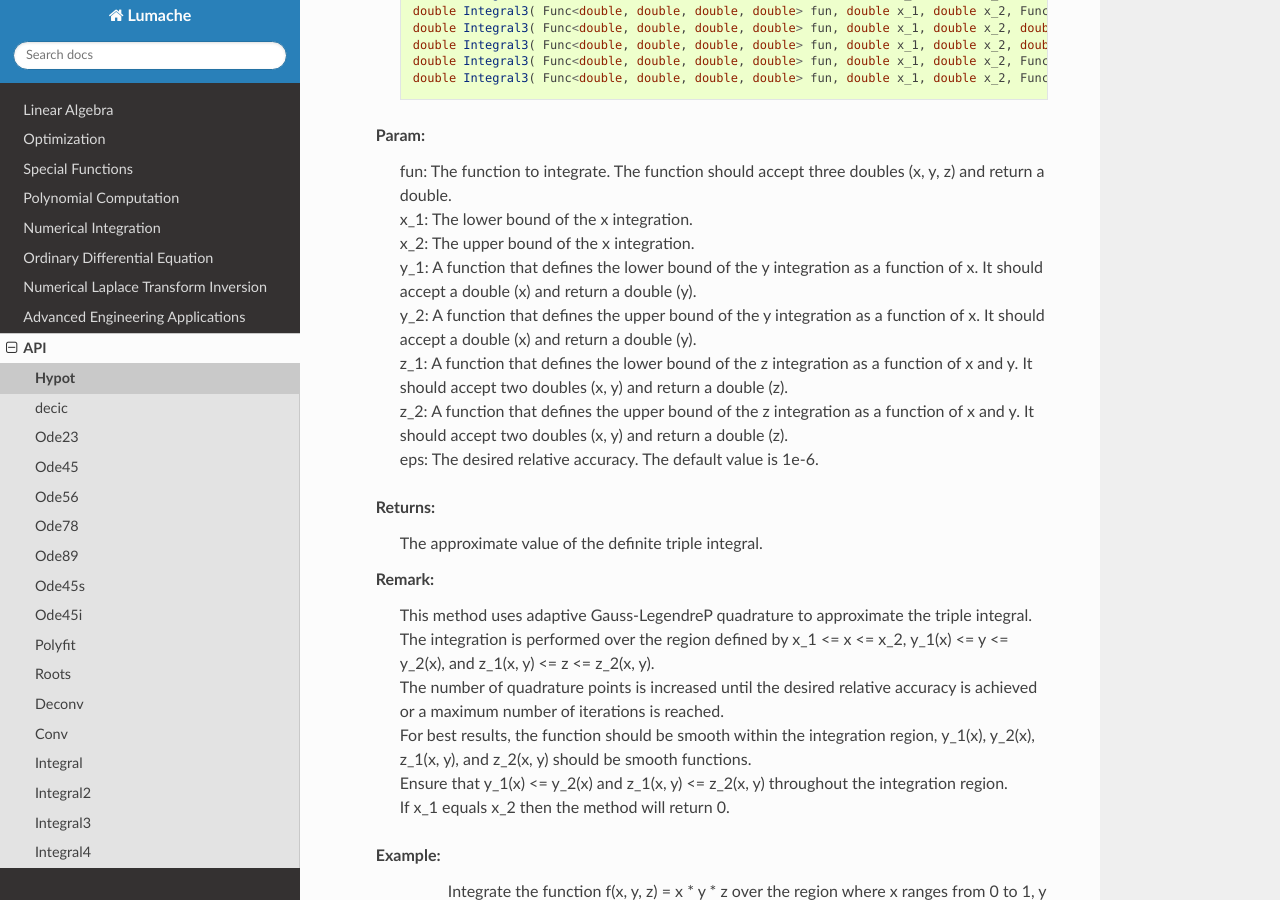
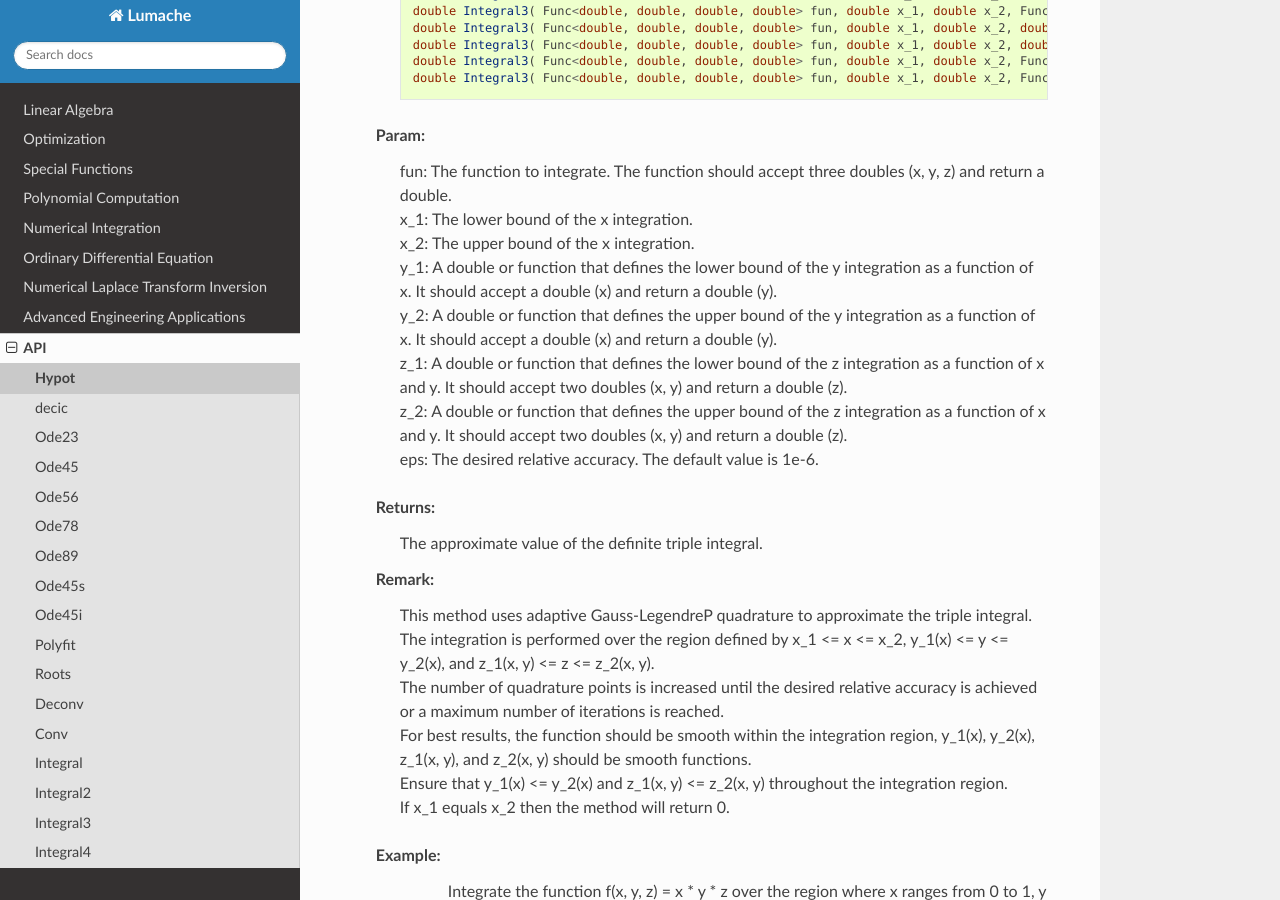
Before and after one commit to cyphercrescent/sepalsolver-doc, a Sphinx documentation site: the page built from docs/source/Math.rst, in a window 1280 px wide and 900 px high, scrolled down 28290 px. Built offline with Sphinx 7.4.7 and the Read the Docs theme 3.1.0, drawn with Linux system fonts in a browser that asks for light colours.

Commit message:
Update Math.rst
corrected parameter description for integral 3

```diff
--- a/docs/source/Math.rst
+++ b/docs/source/Math.rst
@@ -1138,10 +1138,10 @@ Integral3
       | fun:  The function to integrate. The function should accept three doubles (x, y, z) and return a double.
       | x_1:  The lower bound of the x integration.
       | x_2:  The upper bound of the x integration.
-      | y_1:  A function that defines the lower bound of the y integration as a function of x. It should accept a double (x) and return a double (y).
-      | y_2:  A function that defines the upper bound of the y integration as a function of x. It should accept a double (x) and return a double (y).
-      | z_1:  A function that defines the lower bound of the z integration as a function of x and y. It should accept two doubles (x, y) and return a double (z).
-      | z_2:  A function that defines the upper bound of the z integration as a function of x and y. It should accept two doubles (x, y) and return a double (z).
+      | y_1:  A double or function that defines the lower bound of the y integration as a function of x. It should accept a double (x) and return a double (y).
+      | y_2:  A double or  function that defines the upper bound of the y integration as a function of x. It should accept a double (x) and return a double (y).
+      | z_1:  A double or  function that defines the lower bound of the z integration as a function of x and y. It should accept two doubles (x, y) and return a double (z).
+      | z_2:  A double or function that defines the upper bound of the z integration as a function of x and y. It should accept two doubles (x, y) and return a double (z).
       | eps:  The desired relative accuracy. The default value is 1e-6.
    Returns:
        The approximate value of the definite triple integral.
```
